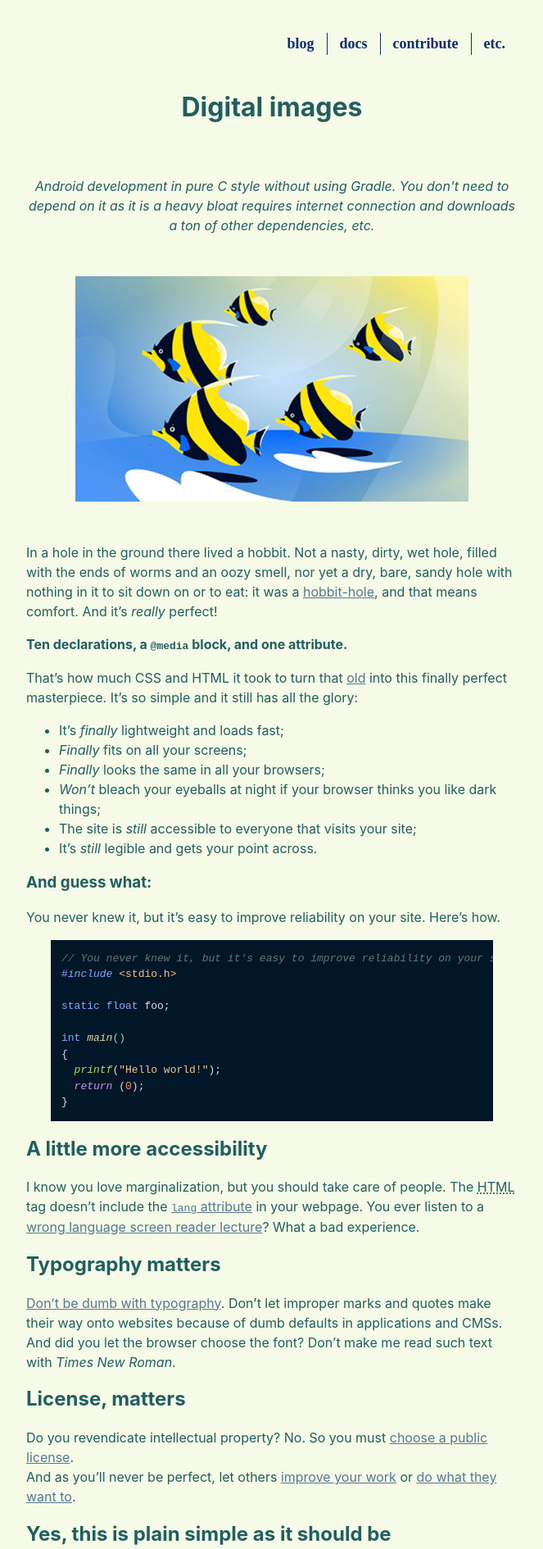
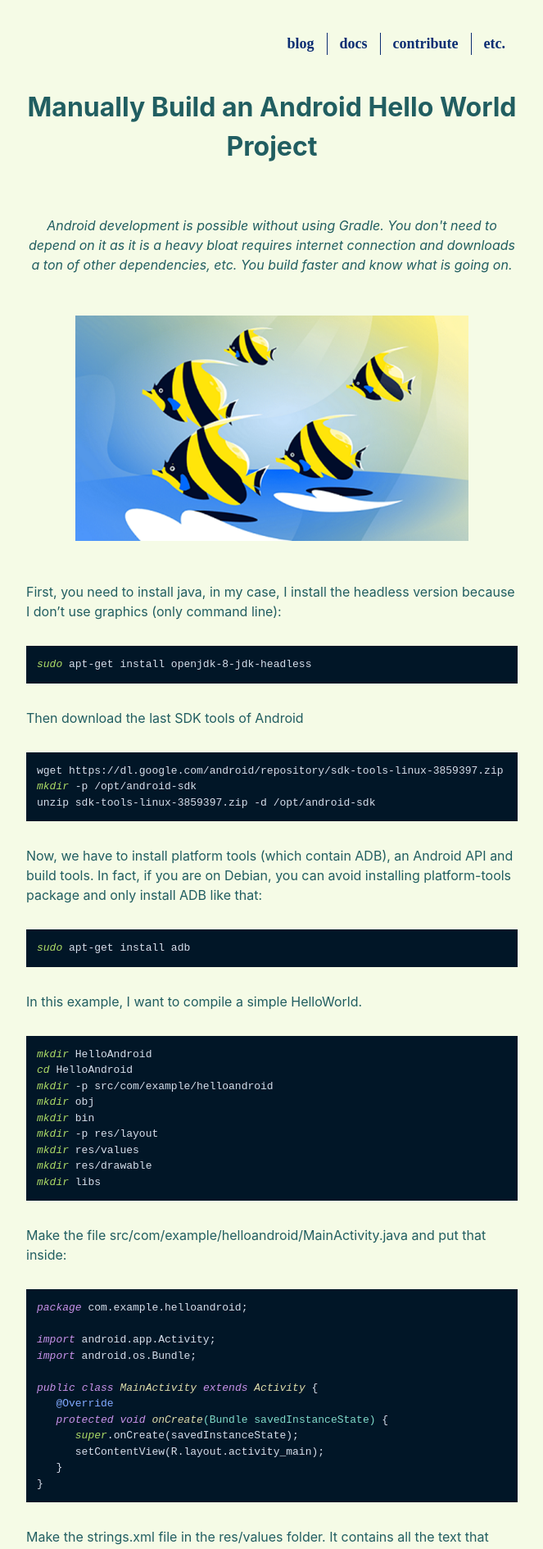
Before and after one commit to anthracitelabs/anthracitelabs.github.io, a Jekyll site: the page built from index.md, in a window 1280 px wide. Shown: the top 1890 px of the page at 82% size, without its empty margins (308-971 px from the left). Built offline with Jekyll 4.4.1, drawn with Linux system fonts in a browser that asks for light colours; the repository's description, which GitHub fills in, is left out; our own code applies the rules of GitHub Pages for plain Markdown files; some of the changed text lies outside the part shown.

```diff
--- a/_layouts/default.html
+++ b/_layouts/default.html
@@ -35,9 +35,11 @@
     </div>
 
     <div id='footer' style='height:150px;position: relative;width: 100%;background-color: #333333'>
-        <a href="mailto:anthracitelabs@gmail.com" target="_blank"><img src="images/miner-lamp.svg" alt="mail to us" style="width:42px;height:42px;"></a>
-        <p class="copyright" style='position: absolute;width: 100%;color: #fff;line-height: 40px;font-size: 0.7em;text-align: center;bottom:0;'>
-            copyleft © anthracite labs 2026</p>
+        <!--a href="mailto:anthracitelabs@gmail.com" target="_blank"><img src="images/miner-lamp.svg" alt="mail to us" style="width:42px;height:42px;"></a-->
+        <p style='width: 100%;color: #fff;line-height: 30px;font-size: 1.5em;text-align: center;bottom:0;'>You can support us if you found the content useful</p>
+		<p style='width: 100%;text-align: center;'><a href="https://www.buymeacoffee.com/anthracitelabs" target="_blank"><img src="https://cdn.buymeacoffee.com/buttons/default-orange.png" alt="Buy Me A Coffee" height="41" width="174"></a></p>
+		<p class="copyright" style='position: absolute;width: 100%;color: #fff;line-height: 40px;font-size: 0.7em;text-align: center;bottom:0;'>
+            copyright © anthracite labs 2026</p>
     </div>
 
 </html>
--- a/index.md
+++ b/index.md
@@ -2,104 +2,21 @@
 layout: default
 ---
 
-# Digital images
+# Manually Build an Android Hello World Project
 
-<p class="topshort">Android development in pure C style without using Gradle. You don't need to depend on it as it is a heavy bloat requires internet connection and downloads a ton of other dependencies, etc.</p>
+<p class="topshort">Android development is possible without using Gradle. You don't need to depend on it as it is a heavy bloat
+requires internet connection and downloads a ton of other dependencies, etc. You build faster and know what is going on.
+</p>
 
 ![sea, underwater fish](/images/fish.png){:style="width: 80%; display: block;float: none;margin-left: auto;margin-right: auto;margin-top: 50px;margin-bottom: 50px;"}
 
-In a hole in the ground there lived a hobbit. Not a nasty, dirty, wet hole, filled with the ends
-of worms and an oozy smell, nor yet a dry, bare, sandy hole with nothing in it to sit down on or to
-eat: it was a [hobbit-hole](https://en.wikipedia.org/wiki/Hobbit#Lifestyle "Hobbit lifestyles"), and that means comfort.
-And it's _really_ perfect!
-
-
-**Ten declarations, a `@media` block, and one attribute.**
-
-That's how much CSS and HTML it took to turn that [old](https://anthracitelabs.io/) into this finally perfect masterpiece. It's so simple and it still has all the glory:
-
-* It's _finally_ lightweight and loads fast;
-* _Finally_ fits on all your screens;
-* _Finally_ looks the same in all your browsers;
-* _Won't_ bleach your eyeballs at night if your browser thinks you like dark things;
-* The site is _still_ accessible to everyone that visits your site;
-* It's _still_ legible and gets your point across.
-
-### And guess what:
-
-You never knew it, but it's easy to improve reliability on your site. Here's how.
-
-~~~c
-// You never knew it, but it’s easy to improve reliability on your site. Here’s how.
-#include <stdio.h>
-
-static float foo;
-
-int main()
-{
-  printf("Hello world!");
-  return (0);
-}
-~~~
-
-## A little more accessibility
-
-I know you love marginalization, but you should take care of people.
-The <abbr title="HyperText Markup Language">HTML</abbr> tag doesn't include the [`lang` attribute](https://www.w3.org/TR/html5/dom.html#the-lang-and-xml:lang-attributes) in your webpage.
-You ever listen to a [wrong language screen reader lecture](https://www.youtube.com/watch?v=NP94u7y_KkQ)? What a bad experience.
-
-## Typography matters
-
-[Don't be dumb with typography](https://smartquotesforsmartpeople.com/). Don't let improper marks and quotes make their way onto websites because of dumb defaults in applications and CMSs.
-And did you let the browser choose the font? Don't make me read such text with _Times New Roman_.
-
-## License, matters
-
-Do you revendicate intellectual property? No. So you must [choose a public license](https://choosealicense.com/).
-And as you'll never be perfect, let others [improve your work](https://github.com/anthracitelabs/anthracitelabs.io) or [do what they want to](https://github.com/anthracitelabs.io/blob/main/LICENSE).
-
-## Yes, this is plain simple as it should be
-
-What I'm saying is that it's so, so simple to make sites easier to read. Websites are broken by default—they are functional, high-performing, and accessible, but they're also ugly. You and all the other web designers out there need to make them not total failure.
-
-> "Don't ignore stupid things or you will stay at the mediocre level."
-> — Brad Hollande
-
-<kbd>Strg+X</kbd>
-<kbd>Strg</kbd> + <kbd>X</kbd>
-<kbd>Or any other text</kbd>
-
-This is a text with <sup>SuperScript</sup>
-You can use it for footnotes<sup>1</sup>
-
----
-
-<sup>[1]: See [footnotes](../02-footer/footnotes)</sup>
-
----
-
-## Epilogue
-
-Inspired by the geniuses behind ultimate web sites.
-
-This page—that isn't a total content—was licensed under [CC0](https://creativecommons.org/publicdomain/zero/1.0/).
-
----
-
-<sup>[1]: Hello World</sup>
-<sup>[2]: Hello Internet</sup>
-
-## Now back to business
-
-# Sample Android Hello World Project
-
 First, you need to install java, in my case, I install the headless version because I don’t use graphics (only command line):
-~~~~~~~~~~~~~~~~~~~~~~~~~~~~~~~~~~~~~~~~~~~~~~
+~~~~~~~~~~~~~~~~~~~~~~~~~~~~~~~~~~~~~~~~~~~~~~ Bash
 sudo apt-get install openjdk-8-jdk-headless
 ~~~~~~~~~~~~~~~~~~~~~~~~~~~~~~~~~~~~~~~~~~~~~~
 
 Then download the last SDK tools of Android
-~~~~~~~~~~~~~~~~~~~~~~~~~~~~~~~~~~~~~~~~~~~~~~
+~~~~~~~~~~~~~~~~~~~~~~~~~~~~~~~~~~~~~~~~~~~~~~ Bash
 wget https://dl.google.com/android/repository/sdk-tools-linux-3859397.zip
 mkdir -p /opt/android-sdk
 unzip sdk-tools-linux-3859397.zip -d /opt/android-sdk
@@ -107,12 +24,12 @@ unzip sdk-tools-linux-3859397.zip -d /opt/android-sdk
 
 Now, we have to install platform tools (which contain ADB), an Android API and build tools.
 In fact, if you are on Debian, you can avoid installing platform-tools package and only install ADB like that:
-~~~~~~~~~~~~~~~~~~~~~~~~~~~~~~~~~~~~~~~~~~~~~~
+~~~~~~~~~~~~~~~~~~~~~~~~~~~~~~~~~~~~~~~~~~~~~~ Bash
 sudo apt-get install adb
 ~~~~~~~~~~~~~~~~~~~~~~~~~~~~~~~~~~~~~~~~~~~~~~
 
 In this example, I want to compile a simple HelloWorld.
-~~~~~~~~~~~~~~~~~~~~~~~~~~~~~~~~~~~~~~~~~~~~~~
+~~~~~~~~~~~~~~~~~~~~~~~~~~~~~~~~~~~~~~~~~~~~~~ Bash
 mkdir HelloAndroid
 cd HelloAndroid
 mkdir -p src/com/example/helloandroid
@@ -182,12 +99,12 @@ You also have to add the file AndroidManifest.xml at the root:
 ~~~~~~~~~~~~~~~~~~~~~~~~~~~~~~~~~~~~~~~~~~~~~~
 
 Build the code
-~~~~~~~~~~~~~~~~~~~~~~~~~~~~~~~~~~~~~~~~~~~~~~
+~~~~~~~~~~~~~~~~~~~~~~~~~~~~~~~~~~~~~~~~~~~~~~ Bash
 export PROJ=path/to/HelloAndroid
 ~~~~~~~~~~~~~~~~~~~~~~~~~~~~~~~~~~~~~~~~~~~~~~
 
 First, we need generate the R.java file which is necessary for our code:
-~~~~~~~~~~~~~~~~~~~~~~~~~~~~~~~~~~~~~~~~~~~~~~
+~~~~~~~~~~~~~~~~~~~~~~~~~~~~~~~~~~~~~~~~~~~~~~ Bash
 cd /opt/android-sdk/build-tools/26.0.1/
 ./aapt package -f -m -J $PROJ/src -M $PROJ/AndroidManifest.xml -S $PROJ/res -I /opt/android-sdk/platforms/android-19/android.jar
 ~~~~~~~~~~~~~~~~~~~~~~~~~~~~~~~~~~~~~~~~~~~~~~
@@ -197,36 +114,36 @@ cd /opt/android-sdk/build-tools/26.0.1/
 -I tells aapt where the android.jar is. You can find yours in a location like android-sdk/platforms/android-<API level>/android.jar
 
 Now, we have to compile the .java files:
-~~~~~~~~~~~~~~~~~~~~~~~~~~~~~~~~~~~~~~~~~~~~~~
+~~~~~~~~~~~~~~~~~~~~~~~~~~~~~~~~~~~~~~~~~~~~~~ Bash
 cd /path/to/AndroidHello
 javac -d obj -classpath src -bootclasspath /opt/android-sdk/platforms/android-19/android.jar src/com/example/helloandroid/*.java
 ~~~~~~~~~~~~~~~~~~~~~~~~~~~~~~~~~~~~~~~~~~~~~~
 
 If you have use an external, add it the classpath:
-~~~~~~~~~~~~~~~~~~~~~~~~~~~~~~~~~~~~~~~~~~~~~~
+~~~~~~~~~~~~~~~~~~~~~~~~~~~~~~~~~~~~~~~~~~~~~~ Bash
 javac -d obj -classpath "src:libs/<your-lib>.jar" -bootclasspath /opt/android-sdk/platforms/android-19/android.jar src/com/example/helloandroid/*.java
 ~~~~~~~~~~~~~~~~~~~~~~~~~~~~~~~~~~~~~~~~~~~~~~
 
 The compiled .class files are in obj folder, but Android can’t read them. We have to translate them in a file called “classes.dex” which will be read by the dalvik Android runtime:
-~~~~~~~~~~~~~~~~~~~~~~~~~~~~~~~~~~~~~~~~~~~~~~
+~~~~~~~~~~~~~~~~~~~~~~~~~~~~~~~~~~~~~~~~~~~~~~ Bash
 cd /opt/android-sdk/build-tools/26.0.1/
 ./dx --dex --output=$PROJ/bin/classes.dex $PROJ/obj
 ~~~~~~~~~~~~~~~~~~~~~~~~~~~~~~~~~~~~~~~~~~~~~~
 
 But if you use external libraries, do rather:
-~~~~~~~~~~~~~~~~~~~~~~~~~~~~~~~~~~~~~~~~~~~~~~
+~~~~~~~~~~~~~~~~~~~~~~~~~~~~~~~~~~~~~~~~~~~~~~ Bash
 ./dx --dex --output=$PROJ/bin/classes.dex $PROJ/*.jar $PROJ/obj
 ~~~~~~~~~~~~~~~~~~~~~~~~~~~~~~~~~~~~~~~~~~~~~~
 
 If you have the error UNEXPECTED TOP-LEVEL EXCEPTION, it can be because you use old build tools and DX try to translate java 1.7 rather than 1.8. To solve the problem, you have to specify 1.7 java version in the previous javac command:
-~~~~~~~~~~~~~~~~~~~~~~~~~~~~~~~~~~~~~~~~~~~~~~
+~~~~~~~~~~~~~~~~~~~~~~~~~~~~~~~~~~~~~~~~~~~~~~ Bash
 cd /path/to/AndroidHello
 javac -d obj -source 1.7 -target 1.7 -classpath src -bootclasspath /opt/android-sdk/platforms/android-19/android.jar src/com/example/helloandroid/*.java
 ~~~~~~~~~~~~~~~~~~~~~~~~~~~~~~~~~~~~~~~~~~~~~~
 The -source option specify the java version of your source files. Note that we can use previous versions of Java even we use OpenJDK 8 (or 1.8).
 
 We can now put everything in an APK:
-~~~~~~~~~~~~~~~~~~~~~~~~~~~~~~~~~~~~~~~~~~~~~~
+~~~~~~~~~~~~~~~~~~~~~~~~~~~~~~~~~~~~~~~~~~~~~~ Bash
 ./aapt package -f -m -F $PROJ/bin/hello.unaligned.apk -M $PROJ/AndroidManifest.xml -S $PROJ/res -I /opt/android-sdk/platforms/android-19/android.jar
 cp $PROJ/bin/classes.dex .
 ./aapt add $PROJ/bin/hello.unaligned.apk classes.dex
@@ -235,35 +152,35 @@ cp $PROJ/bin/classes.dex .
 Be aware: until now, we used three AAPT commands, the first and the second one are similar but they don’t do the same. You have to copy the classes.dex file at the root of project like above! Otherwise, AAPT won’t put this file at right place in the APK archive (because an APK is like a .zip file).
 The generated package can’t be installed by Android because it’s unaligned and unsigned.
 If you want, you can check the content of the package like this:
-~~~~~~~~~~~~~~~~~~~~~~~~~~~~~~~~~~~~~~~~~~~~~~
+~~~~~~~~~~~~~~~~~~~~~~~~~~~~~~~~~~~~~~~~~~~~~~ Bash
 ./aapt list $PROJ/bin/hello.unaligned.apk
 ~~~~~~~~~~~~~~~~~~~~~~~~~~~~~~~~~~~~~~~~~~~~~~
 
 Sign the package
-~~~~~~~~~~~~~~~~~~~~~~~~~~~~~~~~~~~~~~~~~~~~~~
+~~~~~~~~~~~~~~~~~~~~~~~~~~~~~~~~~~~~~~~~~~~~~~ Bash
 keytool -genkeypair -validity 365 -keystore mykey.keystore -keyalg RSA -keysize 2048
 ~~~~~~~~~~~~~~~~~~~~~~~~~~~~~~~~~~~~~~~~~~~~~~
 Just answer the questions and put a password.
 
 You can sign an APK like this:
-~~~~~~~~~~~~~~~~~~~~~~~~~~~~~~~~~~~~~~~~~~~~~~
+~~~~~~~~~~~~~~~~~~~~~~~~~~~~~~~~~~~~~~~~~~~~~~ Bash
 ./apksigner sign --ks mykey.keystore $PROJ/bin/hello.apk
 ~~~~~~~~~~~~~~~~~~~~~~~~~~~~~~~~~~~~~~~~~~~~~~
 
 Align the package
-~~~~~~~~~~~~~~~~~~~~~~~~~~~~~~~~~~~~~~~~~~~~~~
+~~~~~~~~~~~~~~~~~~~~~~~~~~~~~~~~~~~~~~~~~~~~~~ Bash
 ./zipalign -f 4 $PROJ/bin/hello.unaligned.apk $PROJ/bin/hello.apk
 ~~~~~~~~~~~~~~~~~~~~~~~~~~~~~~~~~~~~~~~~~~~~~~
 Alignment increase the performance of the application and may reduce memory use.
 
 Test the application
-~~~~~~~~~~~~~~~~~~~~~~~~~~~~~~~~~~~~~~~~~~~~~~
+~~~~~~~~~~~~~~~~~~~~~~~~~~~~~~~~~~~~~~~~~~~~~~ Bash
 adb install $PROJ/bin/hello.apk
 adb shell am start -n com.example.helloandroid/.MainActivity
 ~~~~~~~~~~~~~~~~~~~~~~~~~~~~~~~~~~~~~~~~~~~~~~
 
 sh script version
-~~~~~~~~~~~~~~~~~~~~~~~~~~~~~~~~~~~~~~~~~~~~~~ shell
+~~~~~~~~~~~~~~~~~~~~~~~~~~~~~~~~~~~~~~~~~~~~~~ Bash
 #!/bin/bash
 
 set -e
--- a/style.css
+++ b/style.css
@@ -38,6 +38,7 @@ html, body {
 code {
 	/*font-family: Courier;*/
 	font-size: initial !important;
+	margin: 30px 0px;
 }
 
 a:link {
```
Also changed, not shown: sample.md (added, +68 -0 lines).
